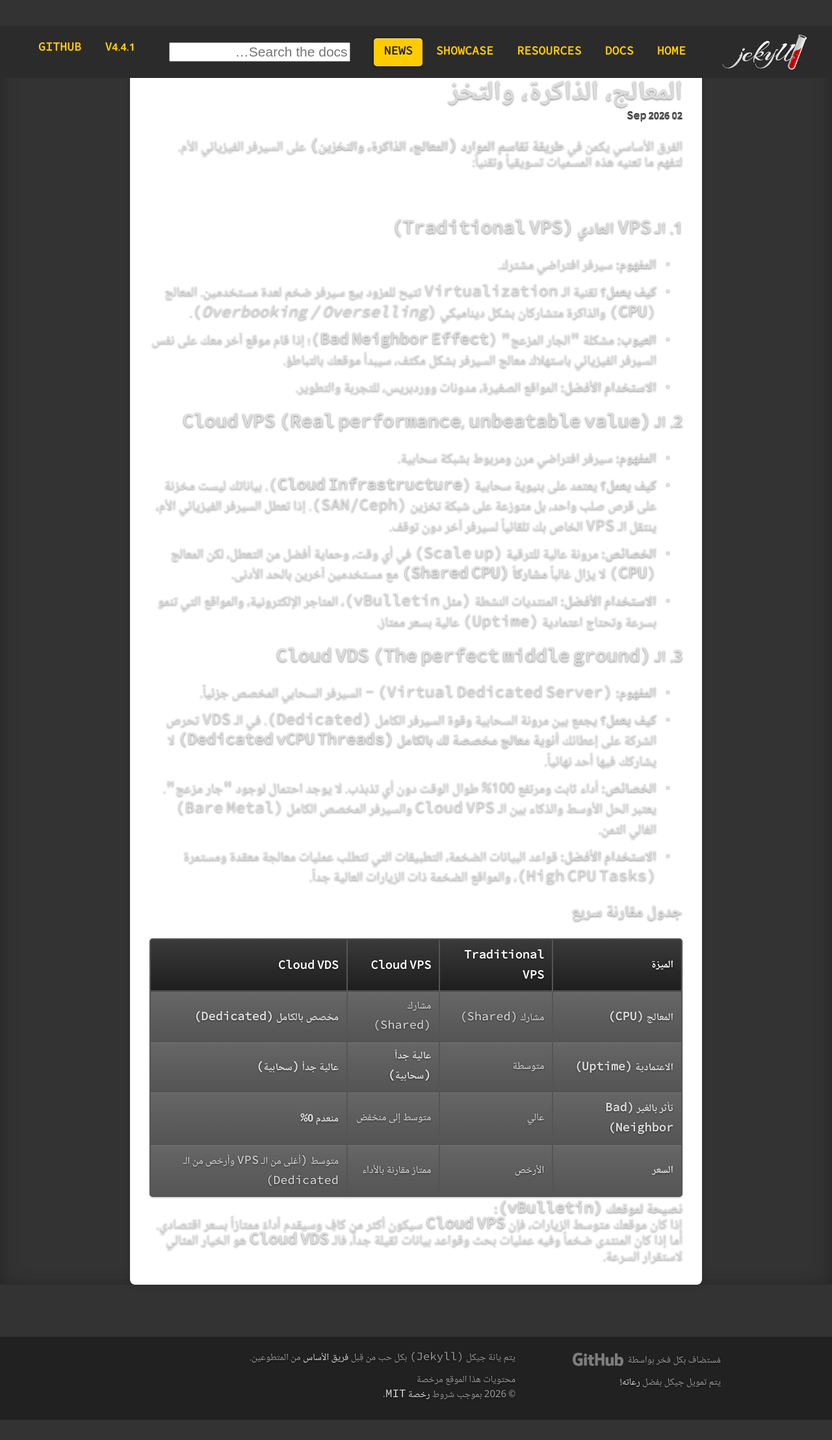
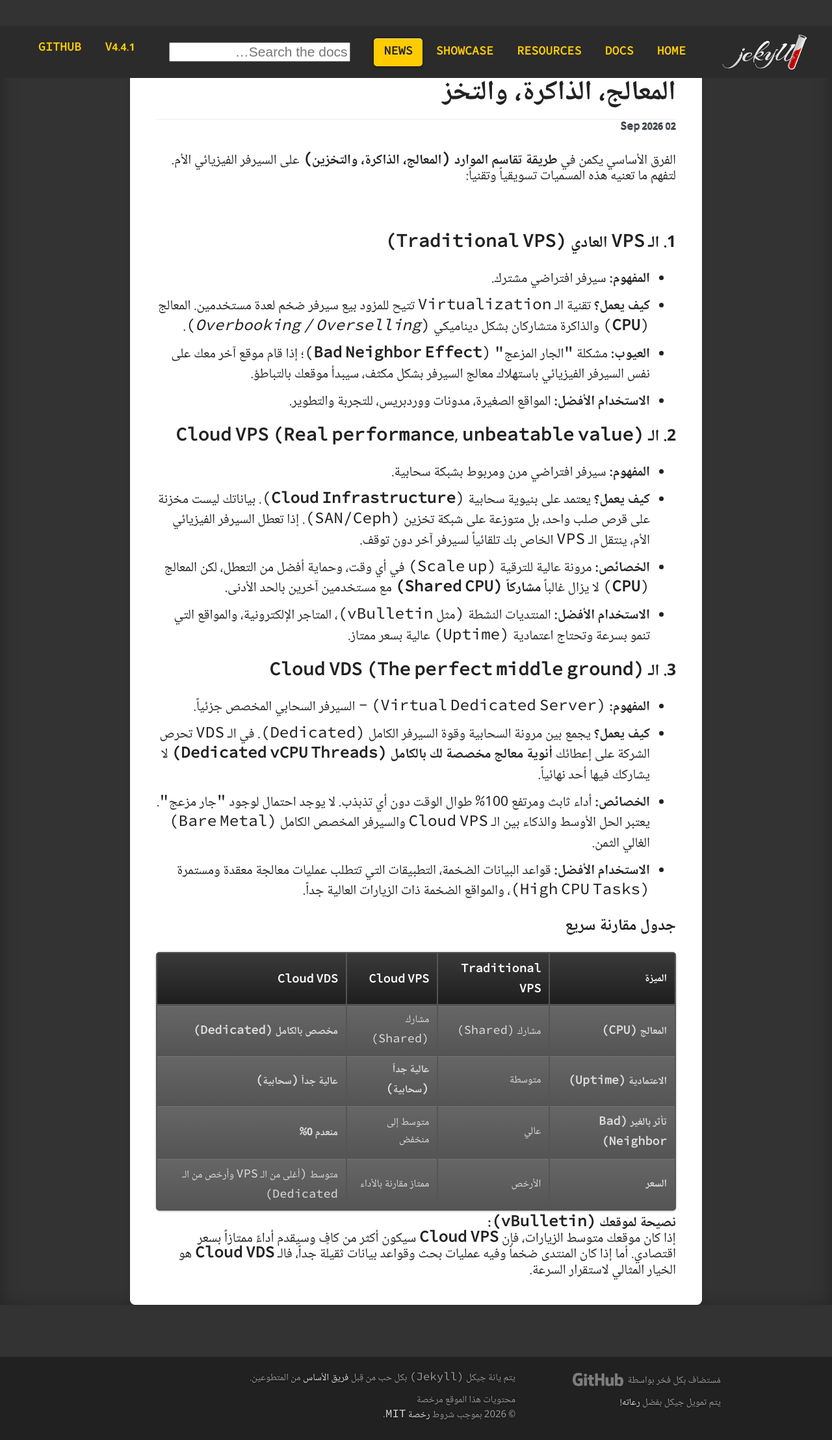
Before and after one commit to aboayoob-tech/aboayoob-tech.github.io, a Jekyll site: the page built from _posts/2026-09-02-My-Blog-B.md, in a window 1280 px wide. Shown: the whole page at 65% size. Built offline with Jekyll 4.4.1, drawn with Linux system fonts in a browser that asks for light colours; before the commit the page ends 2185 px from its top, so only the background shows below that.

Commit message:
Enhance post layout with improved styles
Updated styles and structure for post layout.

```diff
--- a/_layouts/post.html
+++ b/_layouts/post.html
@@ -5,22 +5,43 @@ layout: default
 <style>
   .post-container {
     width: 88%;
-    max-width: 900px; /* عرض مثالي ومريح لقراءة المقالات المفردة */
+    max-width: 900px;
     margin: 40px auto;
     box-sizing: border-box;
   }
+
   .post-container article {
     background: #fff;
-    padding: 30px;
+    padding: 40px;
     border-radius: 8px;
+    color: #222 !important; /* لون خط داكن وواضح */
+    text-shadow: none !important; /* إزالة الظل المزعج */
+  }
+
+  /* ضمان ظهور عناوين المقال وروابطه بشكل صحيح داخل الحاوية البيضاء */
+  .post-container article h1,
+  .post-container article h2,
+  .post-container article h3,
+  .post-container article h4,
+  .post-container article p,
+  .post-container article li {
+    color: #222 !important;
+    text-shadow: none !important;
+  }
+
+  .post-container article a {
+    color: #0366d6; /* لون روابط مميز داخل المقال */
+    text-decoration: underline;
   }
 </style>
 
 <div class="post-container">
   <article itemscope itemtype="http://schema.org/Article">
-    <h1 itemprop="headline" class="post-title">{{ page.title }}</h1>
+    <h1 itemprop="headline" class="post-title" style="margin-top: 0; border-bottom: 1px solid #eaecef; padding-bottom: 15px;">
+      {{ page.title }}
+    </h1>
 
-    <div class="post-meta" style="margin-bottom: 20px; color: #666; font-size: 0.9rem;">
+    <div class="post-meta" style="margin-bottom: 25px; color: #586069; font-size: 0.9rem;">
       <span itemprop="datePublished" content="{{ page.date | date: "%Y-%m-%d" }}">
         {{ page.date | date_to_string }}
       </span>
```
